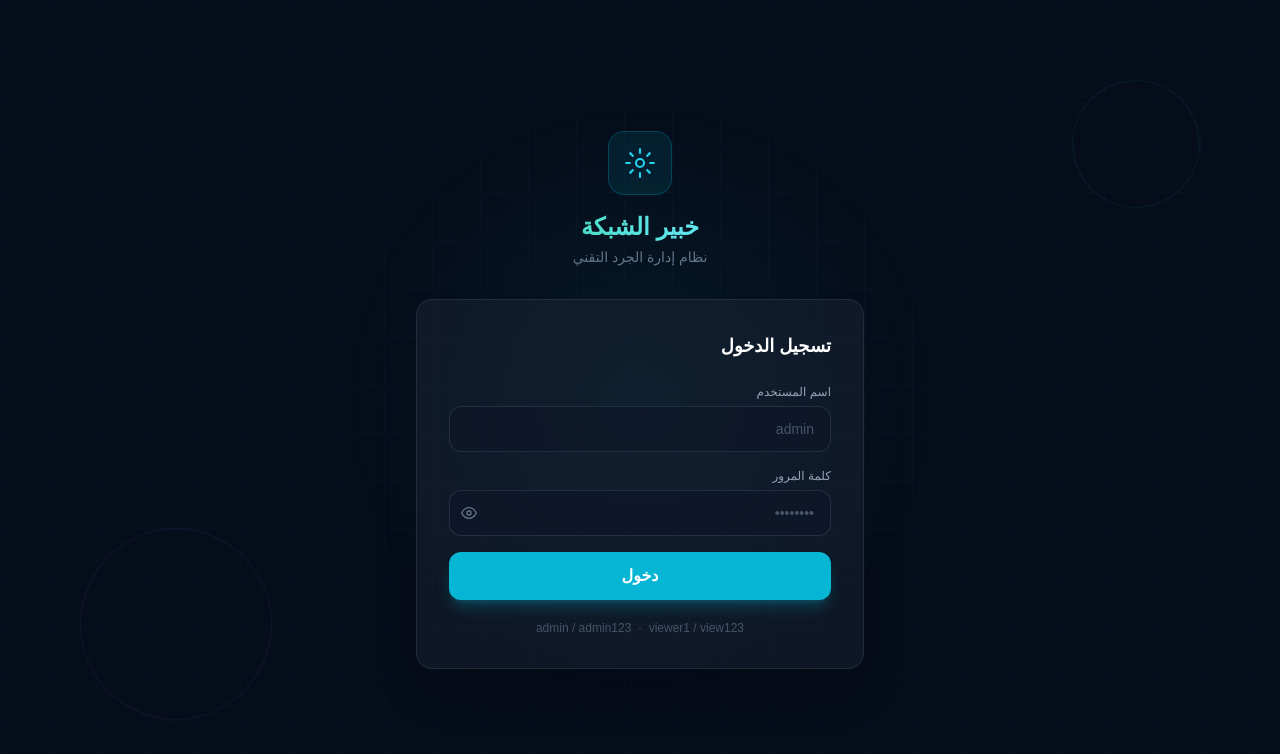
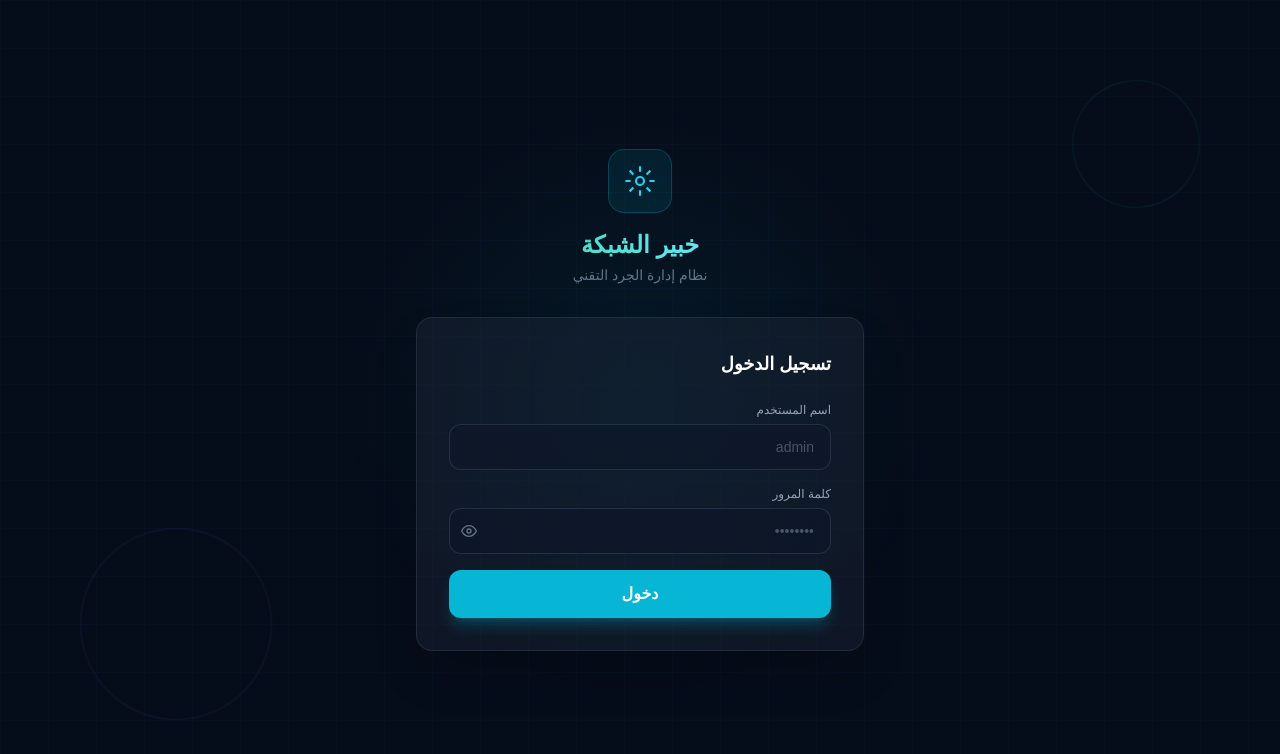
Before and after one commit to b2addr-web/net_exp, a Next.js app: page / in a window 1280 px wide. Shown: the top 754 px of the page. Built offline with nearby package versions, Linux system fonts and the light colour scheme.

Commit message:
Add files via upload

```diff
--- a/components/LoginPage.js
+++ b/components/LoginPage.js
@@ -96,9 +96,7 @@ export default function LoginPage({ t }) {
               }
             </button>
           </form>
-          <p className="text-center text-slate-600 text-xs mt-5">
-            admin / admin123 &nbsp;·&nbsp; viewer1 / view123
-          </p>
+
         </div>
       </div>
     </div>
```
Also changed, not shown: 1 other file (tests, documents, lock files or other folders).
